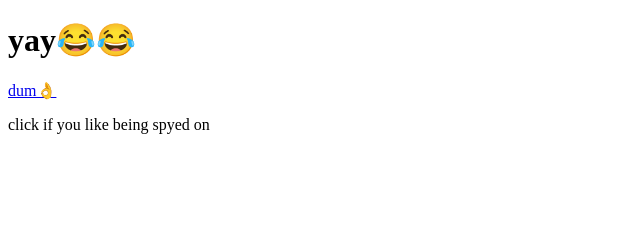
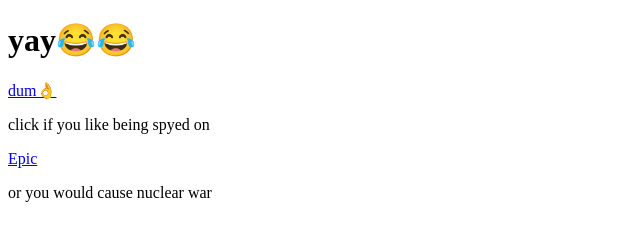
Before and after one commit to FezSauce/Main-Page-Of-HTML-PROJECTS, a plain HTML site: page index.HTML in a window 1280 px wide. Shown: the whole page, without its empty margins (0-640 px from the left). Drawn offline with Linux system fonts and the light colour scheme.

Commit message:
Update index.HTML

```diff
--- a/index.HTML
+++ b/index.HTML
@@ -7,5 +7,7 @@
    <h1>yay😂😂</h1>
    <a href="https://google.com/">dum👌</a>
    <p>click if you like being spyed on</p>
+   <a href="Epicmemes.html">Epic</a>
+   <p>or you would cause nuclear war</p>
   </body>
  </html>
```
